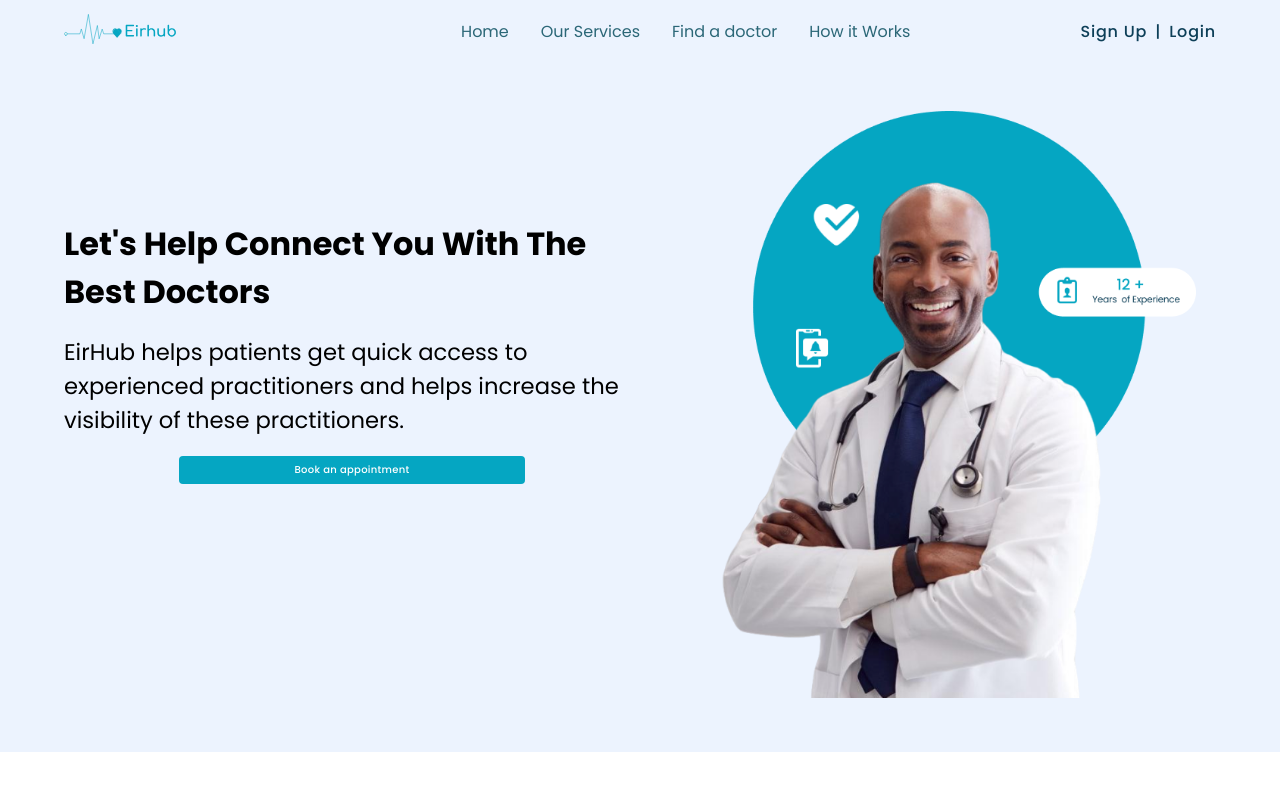
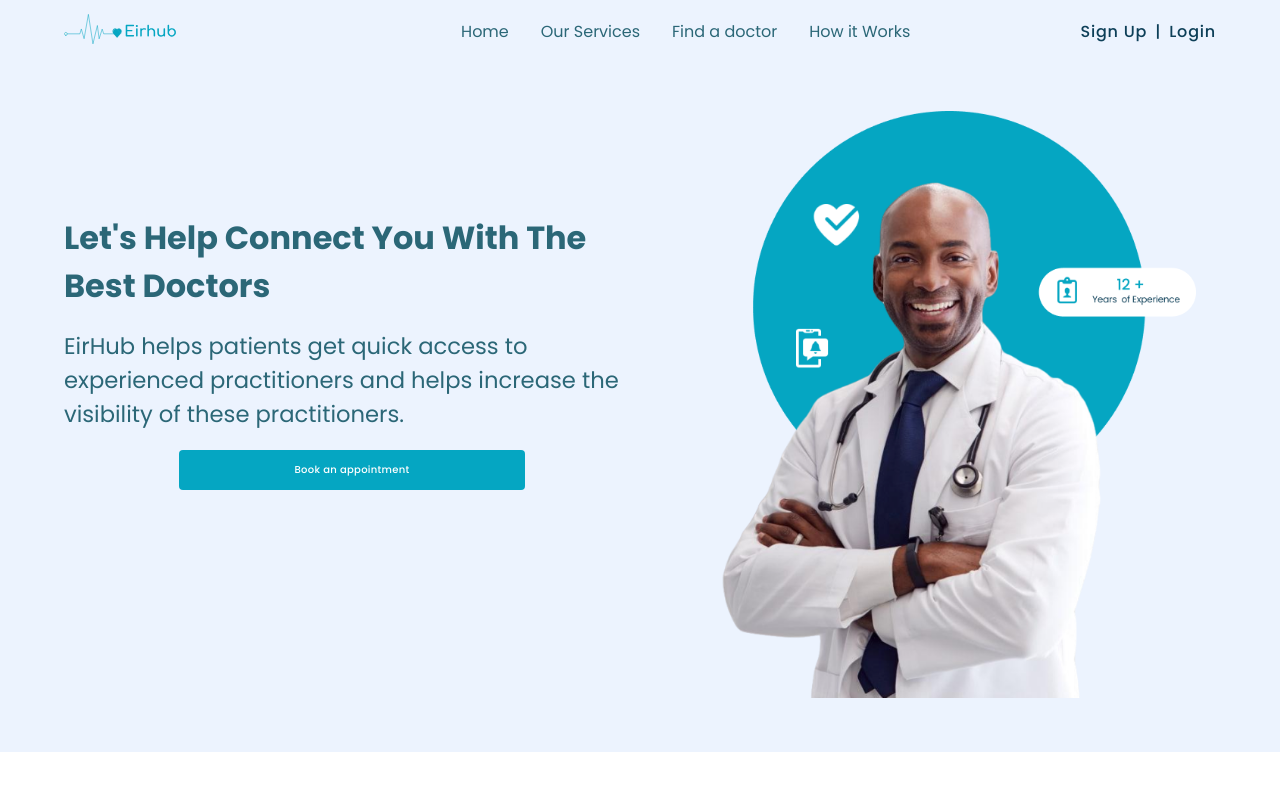
Before and after one commit to Silicon-Valley00/eirhub-frontend, a React (Create React App) app in the folder client/: page / in a window 1280 px wide. Shown: the top 800 px of the page. Built offline with nearby package versions, Linux system fonts and the light colour scheme; the HTML template or start-up script is replaced by a standard one.

Commit message:
fix text on small screens

```diff
--- a/client/src/Pages/Landing page/components/Hero.js
+++ b/client/src/Pages/Landing page/components/Hero.js
@@ -21,13 +21,11 @@ const Hero = () => {
                   </p>
                </div>
 
-               {/* BUG: Button is messed up during resize */}
-
                <div className={heroStyles.content_button}>
                   <button>Book an appointment</button>
                </div>
             </div>
-            {/* REVIEW: SHift image a little bit */}
+
             <div className={heroStyles.hero_image}>
                <img src={landingpageImage} alt="Hero" />
             </div>
--- a/client/src/Pages/Landing page/components/hero.module.css
+++ b/client/src/Pages/Landing page/components/hero.module.css
@@ -59,9 +59,11 @@
 .content_button button {
    display: block;
    width: 60%;
-   padding: 1% 5% 1% 5%;
+   height: 2.5rem;
+   padding: 10px;
    font-weight: 500;
    color: var(--white);
+   text-align: center;
    background-color: var(--lightcol);
    border: none;
    border-radius: 4px;
@@ -156,7 +158,7 @@
       width: 80%;
       height: max-content;
       right: 40px;
-      top: 200px;
+      top: 100px;
    }
 
    .content_title h1 {
@@ -179,6 +181,14 @@
 }
 
 @media (min-width: 600px) {
+   .hero_content {
+      position: absolute;
+      color: var(--gray);
+      width: 80%;
+      height: max-content;
+      right: 40px;
+      top: 200px;
+   }
 }
 
 @media (min-width: 960px) {
@@ -186,13 +196,17 @@
       padding-top: 2rem;
       width: 50%;
       float: right;
-      /* height: 100vh; */
       padding-right: 20px;
    }
 
    .hero_image img {
       width: 100%;
       overflow: hidden;
+   }
+   .hero_content {
+      color: var(--midcol);
+      position: initial;
+      width: 50%;
    }
 
    .content_info p {
```
